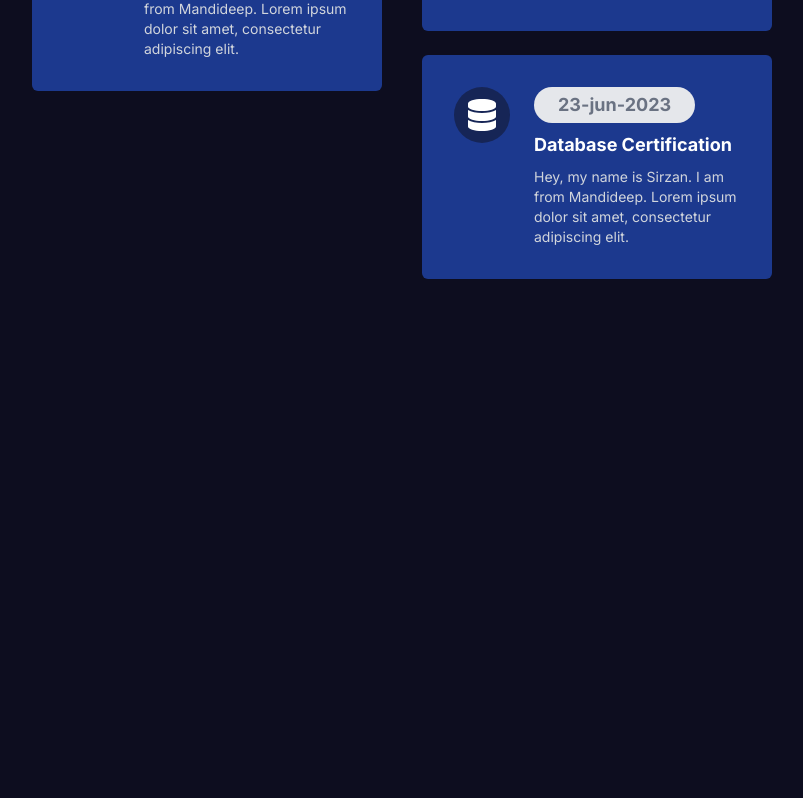
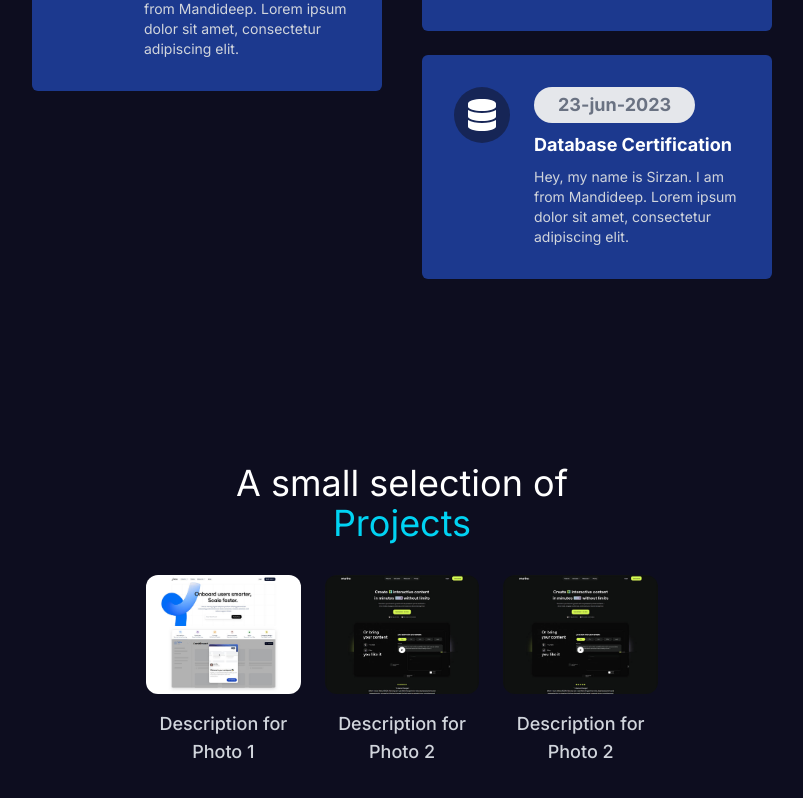
Before and after one commit to Ramchandra-Tharu/my-portfolio, a Next.js app: page / in a window 1280 px wide. Shown: the part 1993-2791 px from the top of the page, without its empty margins (238-1041 px from the left). Before the commit the page ends 2416 px from the top, so only its background shows below. Built offline with nearby package versions, Linux system fonts and the light colour scheme.

Commit message:
new updates

```diff
--- a/components/Home/Home.tsx
+++ b/components/Home/Home.tsx
@@ -2,6 +2,7 @@ import React from 'react'
 import { HeroSection } from './Hero';
 import ServicesSection from './Service/Services';
 import ResumeSection from './Resume/Resume';
+import ProjectSection from './Project/Project';
 
 const Home = () => {
   return (
@@ -9,6 +10,7 @@ const Home = () => {
       <HeroSection />
       <ServicesSection />
       <ResumeSection />
+      <ProjectSection />
 
 
     </div>
--- /dev/null
+++ b/components/Home/Project/Project.tsx
@@ -0,0 +1,55 @@
+import React from 'react'
+import Image from 'next/image';
+
+const ProjectSection = () => {
+    return (
+        <div className="flex flex-col items-center justify-center text-4xl text-white text-center p-6 sm:p-10 max-w-2xl mx-auto">
+  A small selection of <span className="text-cyan-400">Projects</span>
+  <div className="px-10 py-8 max-w-full mx-auto">
+  <div className="flex flex-col sm:flex-row w-full gap-6">
+    {/* Left Photo */}
+    <div className="w-full sm:w-1/2 flex flex-col items-center">
+      <Image
+        src="/images/p1.jpg"
+        alt="Photo 1"
+        width={800}
+        height={650}
+        className="object-cover rounded-xl"
+      />
+      <p className="mt-4 text-center text-gray-300 text-base sm:text-lg font-medium">
+        Description for Photo 1
+      </p>
+    </div>
+    <div className="w-full sm:w-1/2 flex flex-col items-center">
+      <Image
+        src="/images/p2.jpg"
+        alt="Photo 2"
+        width={800}
+        height={650}
+        className="object-cover rounded-xl"
+      />
+      <p className="mt-4 text-center text-gray-300 text-base sm:text-lg font-medium">
+        Description for Photo 2
+      </p>
+    </div>
+    <div className="w-full sm:w-1/2 flex flex-col items-center">
+      <Image
+        src="/images/p2.jpg"
+        alt="Photo 2"
+        width={800}
+        height={650}
+        className="object-cover rounded-xl"
+      />
+      <p className="mt-4 text-center text-gray-300 text-base sm:text-lg font-medium">
+        Description for Photo 2
+      </p>
+    </div>
+  </div>
+</div>
+</div>
+
+
+    )
+}
+
+export default ProjectSection;
```
